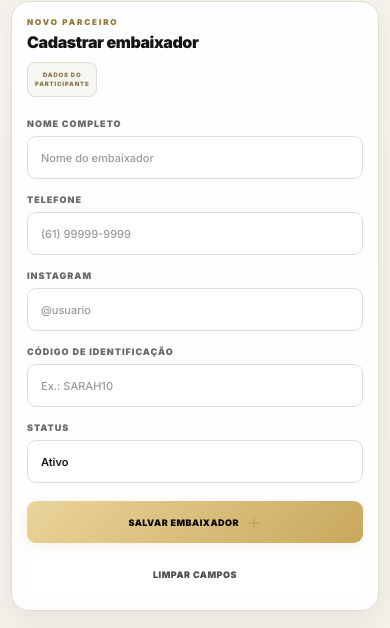
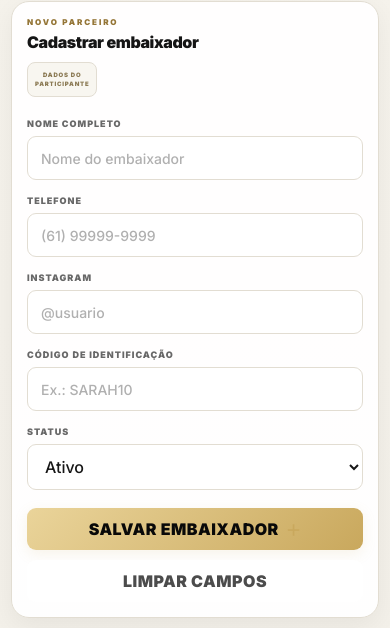
Before and after one commit to saraholiveiracyber-dev/run-samba-crm, a plain HTML site: page embaixadores.html in a window 390 px wide. Shown: the part 796-1424 px from the top of the page. Drawn offline with nearby package versions, Linux system fonts and the light colour scheme; no server answers.

Commit message:
Corrige zoom automatico nos campos de embaixadores

```diff
--- a/css/embaixadores.css
+++ b/css/embaixadores.css
@@ -2758,37 +2758,7 @@ a {
    16. FORMULÁRIO
 ========================================================= */
 
-#embaixadorForm {
-    width: 100%;
-}
-
-.form-grid {
-    display: grid;
-
-    grid-template-columns: repeat(2,minmax(0,1fr));
-
-    gap: 16px;
-}
-
-.form-group {
-    min-width: 0;
-
-    display: grid;
-    gap: 7px;
-}
-
-.form-group.full {
-    grid-column: 1 / -1;
-}
-
-.form-group label {
-    color: #4f4f4f;
-
-    font-size: 8px;
-    font-weight: 900;
-    letter-spacing: .9px;
-    text-transform: uppercase;
-}
+/* CORREÇÃO DE ZOOM AUTOMÁTICO NOS CAMPOS */
 
 .form-group input,
 .form-group select,
@@ -2797,7 +2767,7 @@ a {
     min-width: 0;
     min-height: 46px;
 
-    padding: 0 14px;
+    padding: 11px 14px;
 
     background: #fbfaf7;
 
@@ -2808,70 +2778,32 @@ a {
 
     outline: none;
 
-    font-size: 10px;
-    font-weight: 600;
+    font-family: Inter, Montserrat, Arial, sans-serif;
+    font-size: 16px;
+    font-weight: 500;
 
     box-shadow: inset 0 1px 0 rgba(255,255,255,.8);
 
     transition:
-        border-color var(--transition),
-        background var(--transition),
-        box-shadow var(--transition);
-}
-
-.form-group textarea {
-    min-height: 100px;
-    padding: 13px 14px;
-    resize: vertical;
-    line-height: 1.6;
-}
-
-.form-group input:hover,
-.form-group select:hover,
-.form-group textarea:hover {
-    background: #fff;
-    border-color: #c9c0b3;
+        border-color .22s ease,
+        background .22s ease,
+        box-shadow .22s ease;
 }
 
 .form-group input:focus,
 .form-group select:focus,
 .form-group textarea:focus {
     background: #fffdf8;
-
     border-color: var(--gold);
 
     box-shadow:
-        0 0 0 3px rgba(201,168,93,.11),
-        inset 0 1px 0 rgba(255,255,255,.9);
+        0 0 0 3px rgba(201,168,93,.11);
 }
 
 .form-group input::placeholder,
 .form-group textarea::placeholder {
-    color: #9a9a9a;
-    opacity: 1;
-    font-weight: 500;
-}
-
-.form-group select {
-    appearance: none;
-    -webkit-appearance: none;
-
-    padding-right: 38px;
-
-    background-image:
-        linear-gradient(45deg,transparent 50%,#777 50%),
-        linear-gradient(135deg,#777 50%,transparent 50%);
-
-    background-position:
-        calc(100% - 16px) 19px,
-        calc(100% - 11px) 19px;
-
-    background-size: 5px 5px;
-    background-repeat: no-repeat;
-
-    cursor: pointer;
-}
-
+    font-size: 14px;
+}
 
 /* =========================================================
    17. AÇÕES DO FORMULÁRIO
@@ -3658,3 +3590,35 @@ textarea:focus-visible {
         animation-iteration-count: 1 !important;
     }
 }
+/* =========================================================
+   RUN & SAMBA CRM
+   CORREÇÃO DE ZOOM AUTOMÁTICO NO CELULAR
+========================================================= */
+
+html {
+    -webkit-text-size-adjust: 100%;
+    text-size-adjust: 100%;
+}
+
+@media screen and (max-width: 768px) {
+
+    input,
+    select,
+    textarea,
+    button {
+        font-size: 16px !important;
+    }
+
+    input,
+    select,
+    textarea {
+        touch-action: manipulation;
+    }
+
+    input:focus,
+    select:focus,
+    textarea:focus {
+        font-size: 16px !important;
+    }
+
+}
```
